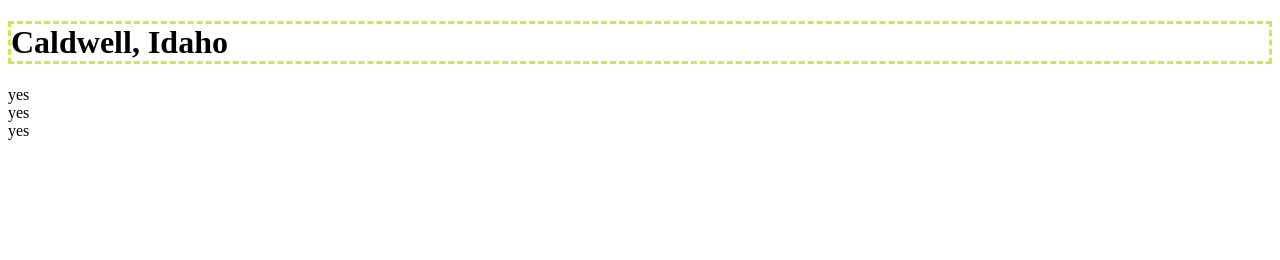
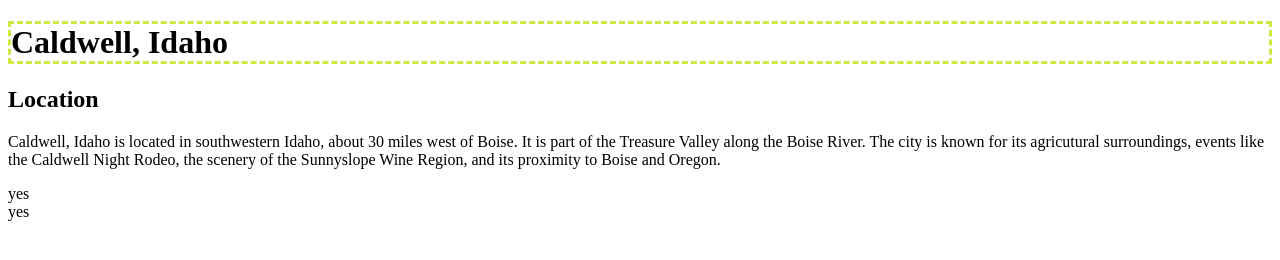
Before and after one commit to LeonardoGonzalez1/cs208-02.03-labhtml-leonardogonzalez1, a website: page index.html in a window 1280 px wide. Drawn offline with Linux system fonts and the light colour scheme; files that its build step writes are made by us from their sources.

Commit message:
added Location section, heading, and paragraph

```diff
--- a/index.html
+++ b/index.html
@@ -11,7 +11,15 @@
 
 <body>
   <h1>Caldwell, Idaho</h1>
-    <section>yes</section>
+    <section>
+      <h2>Location</h2>
+      <p> Caldwell, Idaho is located in southwestern Idaho, about 30 miles west of Boise.
+          It is part of the Treasure Valley along the Boise River. The city is known for
+          its agricutural surroundings, events like the Caldwell Night Rodeo, the scenery
+          of the Sunnyslope Wine Region, and its proximity to Boise and Oregon. </p>
+
+
+    </section>
      <section>yes</section>
       <section>yes</section>
 
```
